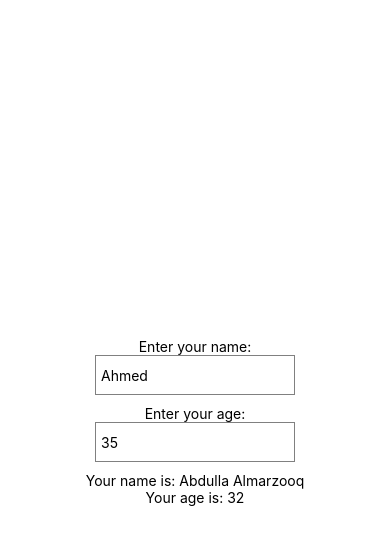
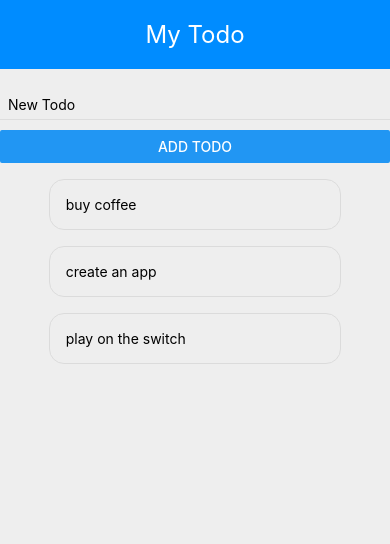
Before and after one commit to AbdullaAlmarzooq/gameszone, a React Native app: screen / in a window 390 px wide. Shown: the top 544 px of the page. Built offline with nearby package versions, Linux system fonts and the light colour scheme.

Commit message:
to do list

```diff
--- a/App.js
+++ b/App.js
@@ -1,27 +1,44 @@
 import { StatusBar } from 'expo-status-bar';
-import { StyleSheet, Text, View, TextInput } from 'react-native';
+import { StyleSheet, Text, View, FlatList } from 'react-native';
 import { useState } from 'react';
+import Header from './components/header';
+import TodoItem from './components/todoItem';
+import AddTodo from './components/addTodo';
 
 export default function App() {
 
-  const [name, setName] = useState('Abdulla Almarzooq');
-  const [age, setAge] = useState('32');
+  const [todos, setTodos] = useState([
+    { text: 'buy coffee', key: '1' },
+    { text: 'create an app', key: '2' },
+    { text: 'play on the switch', key: '3' },
+  ]);
 
+  const pressHandler = (key) => {
+    setTodos(prevTodos => {
+      return prevTodos.filter(todo => todo.key != key);
+    });
+  };
+
+  const submitHandler = (text) => {
+    setTodos(prevTodos => {
+      return [{ text: text, key: Math.random().toString() }, ...prevTodos];
+    });
+  };
 
   return (
     <View style={styles.container}>
-      <Text>Enter your name:</Text>
-      <TextInput style={{ width: 200, height: 40, borderColor: 'gray', borderWidth: 1, marginBottom: 10, paddingLeft: 5 }}
-       placeholder='Ahmed'
-       onChangeText={text => setName(text)} />
-      <Text>Enter your age:</Text>
-      <TextInput style={{ width: 200, height: 40, borderColor: 'gray', borderWidth: 1, marginBottom: 10, paddingLeft: 5 }}
-       placeholder='35'
-       onChangeText={text => setAge(text)}
-       keyboardType='numeric'/>
-      <Text>Your name is: {name}</Text>
-      <Text>Your age is: {age}</Text>
-      <StatusBar style="auto" />
+      <Header />
+      <View style={styles.content}>
+      </View>
+      <AddTodo submitHandler={submitHandler}/>
+      <View style={styles.list}>
+        <FlatList
+          data={todos}
+          renderItem={({ item }) => (
+              <TodoItem item={item} pressHandler={pressHandler} />
+          )}
+        />
+      </View>
     </View>
   );
 }
@@ -29,8 +46,14 @@
 const styles = StyleSheet.create({
   container: {
     flex: 1,
-    backgroundColor: '#fff',
-    alignItems: 'center',
-    justifyContent: 'center',
+    backgroundColor: '#eeeeeeff',
+  },
+  content: {
+    padding: 10,
+  },
+  list: {
+    width: '75%',
+    marginLeft: 'auto',
+    marginRight: 'auto',
   },
 });
--- /dev/null
+++ b/components/addTodo.js
@@ -0,0 +1,30 @@
+import { StyleSheet, Text, View, TextInput, Button } from 'react-native';
+import { useState } from 'react';
+
+export default function AddToDo({ submitHandler }) {
+
+    const [text, setText] = useState('');
+    const changeHandler = (val) => {
+        setText(val);
+    }
+    return (
+        <View>
+            <TextInput
+                style={styles.input}
+                placeholder='New Todo'
+                onChangeText={changeHandler}
+                value={text}
+            />
+            <Button title='Add Todo' onPress={() => submitHandler(text)} />
+        </View>
+    );
+}
+const styles = StyleSheet.create({
+    input: {
+        marginBottom: 10,
+        paddingHorizontal: 8,
+        paddingVertical: 6,
+        borderBottomWidth: 1,
+        borderBottomColor: '#ddd',
+    },
+});
--- /dev/null
+++ b/components/header.js
@@ -0,0 +1,26 @@
+import React from 'react';
+import { StatusBar } from 'expo-status-bar';
+import { StyleSheet, Text, View, FlatList } from 'react-native';
+
+export default function Header() {
+  return (
+    <View style={styles.header}>
+        <Text style={styles.title}>My Todo</Text>
+    </View>
+  )
+}
+
+  const styles = StyleSheet.create({
+    header: {
+      backgroundColor: '#008cffff',
+      width: '100%',
+      padding: 20,
+      alignItems: 'center',
+      borderBottomWidth: 1,
+      borderBottomColor: '#eee',
+    },
+    title: {
+      fontSize: 24,
+      color: '#ffffffff',
+    },
+    });
--- /dev/null
+++ b/components/todoItem.js
@@ -0,0 +1,20 @@
+import { StyleSheet, Text, TouchableOpacity } from 'react-native';
+
+export default function TodoItem({ item, pressHandler }) {
+  return (
+    <TouchableOpacity onPress={() => pressHandler(item.key)}>
+      <Text style={styles.item}>{item.text}</Text>
+    </TouchableOpacity>
+  );
+}
+
+const styles = StyleSheet.create({
+  item: {
+    padding: 16,
+    marginTop: 16,
+    borderColor: '#dbdbdbff',
+    borderWidth: 1,
+    borderRadius: 15,
+    alignContent: 'center',
+  },
+});
```
